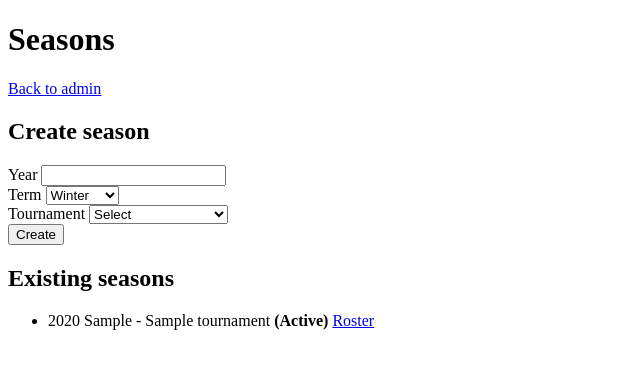
After one commit to degma/orsai-manager, a Flask app: page /admin/seasons in a window 1280 px wide. The commit adds this page. Shown: the top 369 px of the page, without its empty margins (0-640 px from the left). Run offline with Flask 3, Linux system fonts and the light colour scheme; a user stored in the database is signed in; tables that the repository leaves empty hold one stand-in row (values such as "Sample post").

Commit message:
Phase 2B: Seasons, tournaments, players, roster working

```diff
--- a/app/__init__.py
+++ b/app/__init__.py
@@ -11,7 +11,7 @@ login_manager.login_view = "auth.login"
 
 def create_app():
 
-    flask_app = Flask(__name__, template_folder="../templates", static_folder="../static")
+    flask_app = Flask(__name__, template_folder="templates", static_folder="static")
     flask_app.config.from_object(Config)
 
     db.init_app(flask_app)
--- a/app/routes/admin.py
+++ b/app/routes/admin.py
@@ -1,7 +1,10 @@
-from flask import Blueprint, render_template, abort
+from flask import Blueprint, render_template, abort, request, redirect, url_for, flash
 from flask_login import login_required, current_user
+from app import db
+from app.models import Tournament, Season, Player, RosterMembership, utcnow
 
 admin_bp = Blueprint("admin", __name__, url_prefix="/admin")
+TERMS = ["Winter", "Spring", "Summer", "Fall"]
 
 def require_admin():
     if not current_user.is_authenticated:
@@ -14,3 +17,218 @@ def require_admin():
 def index():
     require_admin()
     return render_template("admin/index.html")
+
+@admin_bp.route("/tournaments", methods=["GET", "POST"])
+@login_required
+def tournaments():
+    require_admin()
+    if request.method == "POST":
+        name = (request.form.get("name") or "").strip()
+        if not name:
+            flash("Tournament name is required.", "error")
+        elif Tournament.query.filter_by(name=name).first():
+            flash("Tournament name must be unique.", "error")
+        else:
+            db.session.add(Tournament(name=name))
+            db.session.commit()
+            flash("Tournament created.", "success")
+            return redirect(url_for("admin.tournaments"))
+
+    tournaments = Tournament.query.order_by(Tournament.name.asc()).all()
+    return render_template("admin/tournaments.html", tournaments=tournaments)
+
+@admin_bp.route("/tournaments/<int:tournament_id>/delete", methods=["POST"])
+@login_required
+def delete_tournament(tournament_id):
+    require_admin()
+    tournament = db.session.get(Tournament, tournament_id)
+    if not tournament:
+        abort(404)
+    if Season.query.filter_by(tournament_id=tournament.id).first():
+        flash("Tournament has seasons and cannot be deleted.", "error")
+        return redirect(url_for("admin.tournaments"))
+
+    db.session.delete(tournament)
+    db.session.commit()
+    flash("Tournament deleted.", "success")
+    return redirect(url_for("admin.tournaments"))
+
+@admin_bp.route("/seasons", methods=["GET", "POST"])
+@login_required
+def seasons():
+    require_admin()
+    tournaments = Tournament.query.order_by(Tournament.name.asc()).all()
+
+    if request.method == "POST":
+        year_raw = (request.form.get("year") or "").strip()
+        term = (request.form.get("term") or "").strip()
+        tournament_id = request.form.get("tournament_id")
+
+        try:
+            year = int(year_raw)
+        except ValueError:
+            year = None
+
+        tournament = db.session.get(Tournament, tournament_id) if tournament_id else None
+
+        if not year:
+            flash("Season year is required.", "error")
+        elif term not in TERMS:
+            flash("Season term must be Winter, Spring, Summer, or Fall.", "error")
+        elif not tournament:
+            flash("Tournament is required.", "error")
+        elif Season.query.filter_by(year=year, term=term, tournament_id=tournament.id).first():
+            flash("Season already exists for that tournament and term.", "error")
+        else:
+            db.session.add(Season(year=year, term=term, tournament_id=tournament.id))
+            db.session.commit()
+            flash("Season created.", "success")
+            return redirect(url_for("admin.seasons"))
+
+    seasons = Season.query.order_by(Season.year.desc(), Season.term.asc()).all()
+    return render_template(
+        "admin/seasons.html",
+        seasons=seasons,
+        tournaments=tournaments,
+        terms=TERMS,
+    )
+
+@admin_bp.route("/seasons/<int:season_id>/activate", methods=["POST"])
+@login_required
+def activate_season(season_id):
+    require_admin()
+    season = db.session.get(Season, season_id)
+    if not season:
+        abort(404)
+
+    Season.query.filter_by(is_active=True).update({Season.is_active: False})
+    season.is_active = True
+    db.session.commit()
+    flash("Season activated.", "success")
+    return redirect(url_for("admin.seasons"))
+
+@admin_bp.route("/players", methods=["GET", "POST"])
+@login_required
+def players():
+    require_admin()
+    if request.method == "POST":
+        first_name = (request.form.get("first_name") or "").strip()
+        last_name = (request.form.get("last_name") or "").strip()
+        jersey_number_raw = (request.form.get("jersey_number") or "").strip()
+
+        jersey_number = None
+        if jersey_number_raw:
+            try:
+                jersey_number = int(jersey_number_raw)
+            except ValueError:
+                jersey_number = "invalid"
+
+        if not first_name or not last_name:
+            flash("First and last name are required.", "error")
+        elif jersey_number == "invalid":
+            flash("Jersey number must be a whole number.", "error")
+        else:
+            db.session.add(
+                Player(
+                    first_name=first_name,
+                    last_name=last_name,
+                    jersey_number=jersey_number,
+                )
+            )
+            db.session.commit()
+            flash("Player created.", "success")
+            return redirect(url_for("admin.players"))
+
+    players = Player.query.order_by(Player.last_name.asc(), Player.first_name.asc()).all()
+    return render_template("admin/players.html", players=players)
+
+@admin_bp.route("/players/<int:player_id>/deactivate", methods=["POST"])
+@login_required
+def deactivate_player(player_id):
+    require_admin()
+    player = db.session.get(Player, player_id)
+    if not player:
+        abort(404)
+    player.is_active = False
+    db.session.commit()
+    flash("Player deactivated.", "success")
+    return redirect(url_for("admin.players"))
+
+@admin_bp.route("/seasons/<int:season_id>/roster", methods=["GET", "POST"])
+@login_required
+def season_roster(season_id):
+    require_admin()
+    season = db.session.get(Season, season_id)
+    if not season:
+        abort(404)
+
+    if request.method == "POST":
+        action = (request.form.get("action") or "").strip()
+        player_id = request.form.get("player_id")
+        player = db.session.get(Player, player_id) if player_id else None
+
+        if action == "add":
+            if not player or not player.is_active:
+                flash("Player is required.", "error")
+            else:
+                active_membership = RosterMembership.query.filter_by(
+                    season_id=season.id,
+                    player_id=player.id,
+                    status="active",
+                ).first()
+                if active_membership:
+                    flash("Player is already active on this roster.", "error")
+                else:
+                    db.session.add(
+                        RosterMembership(
+                            season_id=season.id,
+                            player_id=player.id,
+                        )
+                    )
+                    db.session.commit()
+                    flash("Player added to roster.", "success")
+                    return redirect(url_for("admin.season_roster", season_id=season.id))
+        elif action == "remove":
+            if not player:
+                flash("Player is required.", "error")
+            else:
+                active_membership = RosterMembership.query.filter_by(
+                    season_id=season.id,
+                    player_id=player.id,
+                    status="active",
+                ).first()
+                if not active_membership:
+                    flash("Player is not active on this roster.", "error")
+                else:
+                    active_membership.status = "inactive"
+                    active_membership.left_at = utcnow()
+                    db.session.commit()
+                    flash("Player removed from roster.", "success")
+                    return redirect(url_for("admin.season_roster", season_id=season.id))
+
+    active_memberships = (
+        RosterMembership.query.filter_by(season_id=season.id, status="active")
+        .join(Player)
+        .order_by(Player.last_name.asc(), Player.first_name.asc())
+        .all()
+    )
+    inactive_memberships = (
+        RosterMembership.query.filter_by(season_id=season.id, status="inactive")
+        .join(Player)
+        .order_by(RosterMembership.left_at.desc())
+        .all()
+    )
+    active_player_ids = {membership.player_id for membership in active_memberships}
+    available_players = Player.query.filter_by(is_active=True).all()
+    available_players = [
+        player for player in available_players if player.id not in active_player_ids
+    ]
+    available_players.sort(key=lambda player: (player.last_name, player.first_name))
+
+    return render_template(
+        "admin/roster.html",
+        season=season,
+        active_memberships=active_memberships,
+        inactive_memberships=inactive_memberships,
+        available_players=available_players,
+    )
--- /dev/null
+++ b/app/templates/admin/seasons.html
@@ -0,0 +1,53 @@
+{% extends "base.html" %}
+{% block content %}
+  <h1>Seasons</h1>
+
+  <p><a href="{{ url_for('admin.index') }}">Back to admin</a></p>
+
+  <h2>Create season</h2>
+  <form method="post">
+    <div>
+      <label>Year</label>
+      <input name="year" />
+    </div>
+    <div>
+      <label>Term</label>
+      <select name="term">
+        {% for term in terms %}
+          <option value="{{ term }}">{{ term }}</option>
+        {% endfor %}
+      </select>
+    </div>
+    <div>
+      <label>Tournament</label>
+      <select name="tournament_id">
+        <option value="">Select</option>
+        {% for tournament in tournaments %}
+          <option value="{{ tournament.id }}">{{ tournament.name }}</option>
+        {% endfor %}
+      </select>
+    </div>
+    <button type="submit">Create</button>
+  </form>
+
+  <h2>Existing seasons</h2>
+  {% if seasons %}
+    <ul>
+      {% for season in seasons %}
+        <li>
+          {{ season.year }} {{ season.term }} - {{ season.tournament.name }}
+          {% if season.is_active %}
+            <strong>(Active)</strong>
+          {% else %}
+            <form method="post" action="{{ url_for('admin.activate_season', season_id=season.id) }}" style="display:inline;">
+              <button type="submit">Activate</button>
+            </form>
+          {% endif %}
+          <a href="{{ url_for('admin.season_roster', season_id=season.id) }}">Roster</a>
+        </li>
+      {% endfor %}
+    </ul>
+  {% else %}
+    <p>No seasons yet.</p>
+  {% endif %}
+{% endblock %}
```
Also changed, not shown: app/models.py (+10 -21 lines), app/templates/admin/index.html (+8 -0 lines), app/templates/admin/players.html (added, +46 -0 lines), app/templates/admin/roster.html (added, +54 -0 lines), app/templates/admin/tournaments.html (added, +31 -0 lines).
